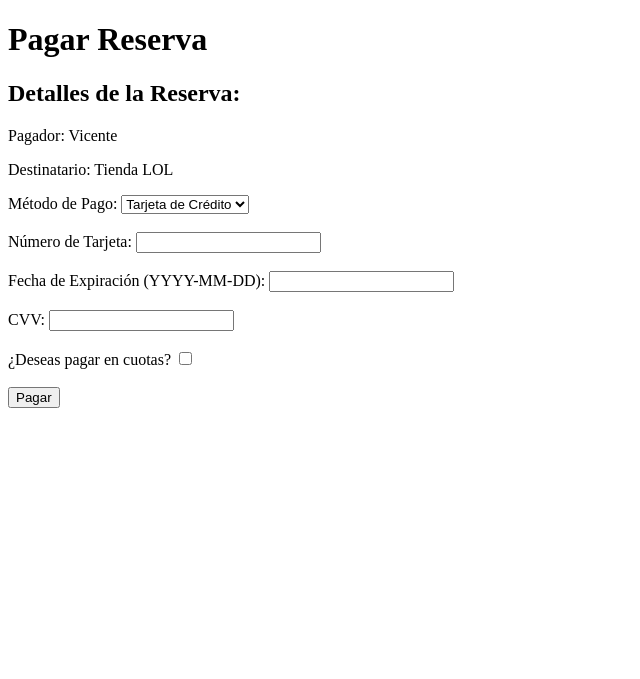
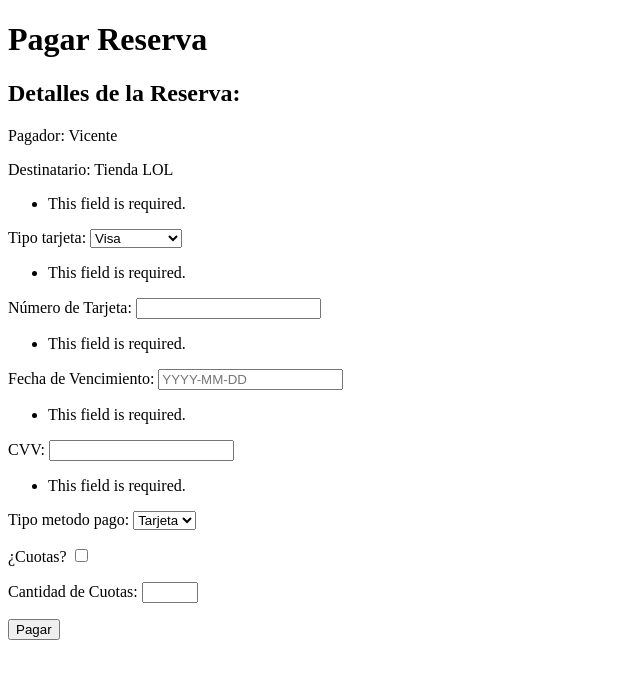
Before and after one commit to LucasMuras/Gateway-De-Pagos-DAII, a Django app: page /pagos/pago/ in a window 1280 px wide. Shown: the top 679 px of the page, without its empty margins (0-640 px from the left). Run offline with Django 5.2, Linux system fonts and the light colour scheme; data comes from the database, SQL or seed files in the repository; both versions use the stored data as it was after the commit.

Commit message:
Formulario Forms y Objetos para Transaccion

```diff
--- a/pagos/forms.py
+++ b/pagos/forms.py
@@ -1,9 +1,12 @@
 from django import forms
 
 class PagoForm(forms.Form):
-    tipo = forms.ChoiceField(choices=[('visa', 'Visa'), ('mastercard', 'MasterCard')])
+    #tarjeta
+    tipo_tarjeta = forms.ChoiceField(choices=[('visa', 'Visa'), ('mastercard', 'MasterCard')])
     numero_tarjeta = forms.CharField(max_length=16, label='Número de Tarjeta', widget=forms.TextInput(attrs={'type': 'number'}))
     fecha_vencimiento = forms.DateField(label='Fecha de Vencimiento', widget=forms.TextInput(attrs={'placeholder': 'YYYY-MM-DD'}))
     cvv = forms.CharField(max_length=3, label='CVV', widget=forms.TextInput(attrs={'type': 'number'}))
+
+    tipo_metodo_pago = forms.ChoiceField(choices=[('tarjeta', 'Tarjeta'), ('mp', 'MP')])
     cuotas = forms.BooleanField(required=False, label='¿Cuotas?', widget=forms.CheckboxInput())
     cantidad_cuotas = forms.IntegerField(required=False, label='Cantidad de Cuotas', min_value=1, max_value=24)
--- a/pagos/models/metodo_pago.py
+++ b/pagos/models/metodo_pago.py
@@ -16,4 +16,4 @@
     tarjeta = models.ForeignKey('Tarjeta', on_delete=models.SET_NULL, null=True)
 
     def __str__(self):
-        return f'{self.usuario.username} - {self.tipo}'
+        return f'{self.tipo}'
--- a/pagos/models/tarjeta.py
+++ b/pagos/models/tarjeta.py
@@ -13,4 +13,4 @@
     tipo = models.CharField(max_length=20, choices=TIPO_CHOICES)
 
     def __str__(self):
-        return f'{self.nombre} - {self.tipo}'
+        return f'{self.nombre_titular} - {self.tipo}'
--- a/pagos/templates/pagos/pago.html
+++ b/pagos/templates/pagos/pago.html
@@ -19,41 +19,7 @@
     <form method="POST" action="{% url 'pago' %}">
         {% csrf_token %}
 
-        <!-- Método de Pago -->
-        <label for="metodo_pago">Método de Pago:</label>
-        <select id="metodo_pago" name="metodo_pago" required>
-            <option value="tarjeta_credito">Tarjeta de Crédito</option>
-            <option value="transferencia">Transferencia</option>
-            <!-- Agrega más métodos según sea necesario -->
-        </select>
-        <br><br>
-
-        <!-- Número de Tarjeta -->
-        <label for="numero_tarjeta">Número de Tarjeta:</label>
-        <input type="text" id="numero_tarjeta" name="numero_tarjeta" maxlength="16" required>
-        <br><br>
-
-        <!-- Fecha de Expiración -->
-        <label for="fecha_expiracion">Fecha de Expiración (YYYY-MM-DD):</label>
-        <input type="text" id="fecha_expiracion" name="fecha_expiracion" required>
-        <br><br>
-
-        <!-- CVV -->
-        <label for="cvv">CVV:</label>
-        <input type="text" id="cvv" name="cvv" maxlength="3" required>
-        <br><br>
-
-        <!-- Cuotas -->
-        <label for="cuotas">¿Deseas pagar en cuotas?</label>
-        <input type="checkbox" id="cuotas" name="cuotas">
-        <br><br>
-
-        <!-- Campo de Cantidad de Cuotas (oculto inicialmente) -->
-        <div id="cuotas_div" style="display: none;">
-            <label for="cantidad_cuotas">Cantidad de Cuotas:</label>
-            <input type="number" id="cantidad_cuotas" name="cantidad_cuotas" min="1" max="24">
-            <br><br>
-        </div>
+        {{ form.as_p }}
 
         <button type="submit">Pagar</button>
     </form>
--- a/pagos/views.py
+++ b/pagos/views.py
@@ -2,7 +2,7 @@
 from .forms import PagoForm
 from .rabbitmq import escuchar_topicos
 import threading
-from .models import Pagador, Destinatario
+from .models import Pagador, Destinatario, Tarjeta, MetodoPago
 
 from django.http import JsonResponse
 from .productor import enviar_reserva
@@ -27,18 +27,44 @@
 
     if request.method == 'POST':
         form = PagoForm(request.POST)
+        print(request.POST)
         if form.is_valid():
-            # Nos guardamos los obejtos que implican la transaccion
-            metodo_pago = form.cleaned_data['nombre_metodo']
-            numero_tarjeta = form.cleaned_data['numero_tarjeta']
+            # Nos guardamos los objetos que implican la transaccion
+            en_cuotas = form.cleaned_data['cuotas']
+            tipo_metodo_pago = form.cleaned_data['tipo_metodo_pago']
+            cantidad_cuotas = form.cleaned_data['cantidad_cuotas']
+
+            numero = form.cleaned_data['numero_tarjeta']
             fecha_vencimiento = form.cleaned_data['fecha_vencimiento']
             cvv = form.cleaned_data['cvv']
-            # Aquí guardas los datos en la base de datos según tu modelo
+            tipo_tarjeta = form.cleaned_data['tipo_tarjeta']
 
-            return redirect('nombre_de_la_vista_donde_redirigir')
-    else:
-        form = PagoForm()
+            tarjeta = Tarjeta.objects.create(
+                nombre_titular = pagador.nombre,
+                numero = numero,
+                fecha_vencimiento = fecha_vencimiento,
+                cvv = cvv,
+                tipo = tipo_tarjeta
+            )
 
+            metodo_pago = MetodoPago.objects.create(
+                en_cuotas = en_cuotas,
+                tipo = tipo_metodo_pago,
+                cuotas = cantidad_cuotas if en_cuotas else None,
+                tarjeta = tarjeta,
+            )
+
+            print(pagador.nombre)
+            print(en_cuotas)
+            print(numero)
+
+            return render(request, 'pagos/pago_exito.html')
+
+        else:
+            form = PagoForm(request.POST)
+            print("invalido")
+            form = PagoForm()
+    form =  PagoForm(request.POST)
     return render(request, 'pagos/pago.html', {'form': form, 'reserva':pagador, 'destinatario':destinatario})
 
 @csrf_exempt
```
Also changed, not shown: db.sqlite3.
